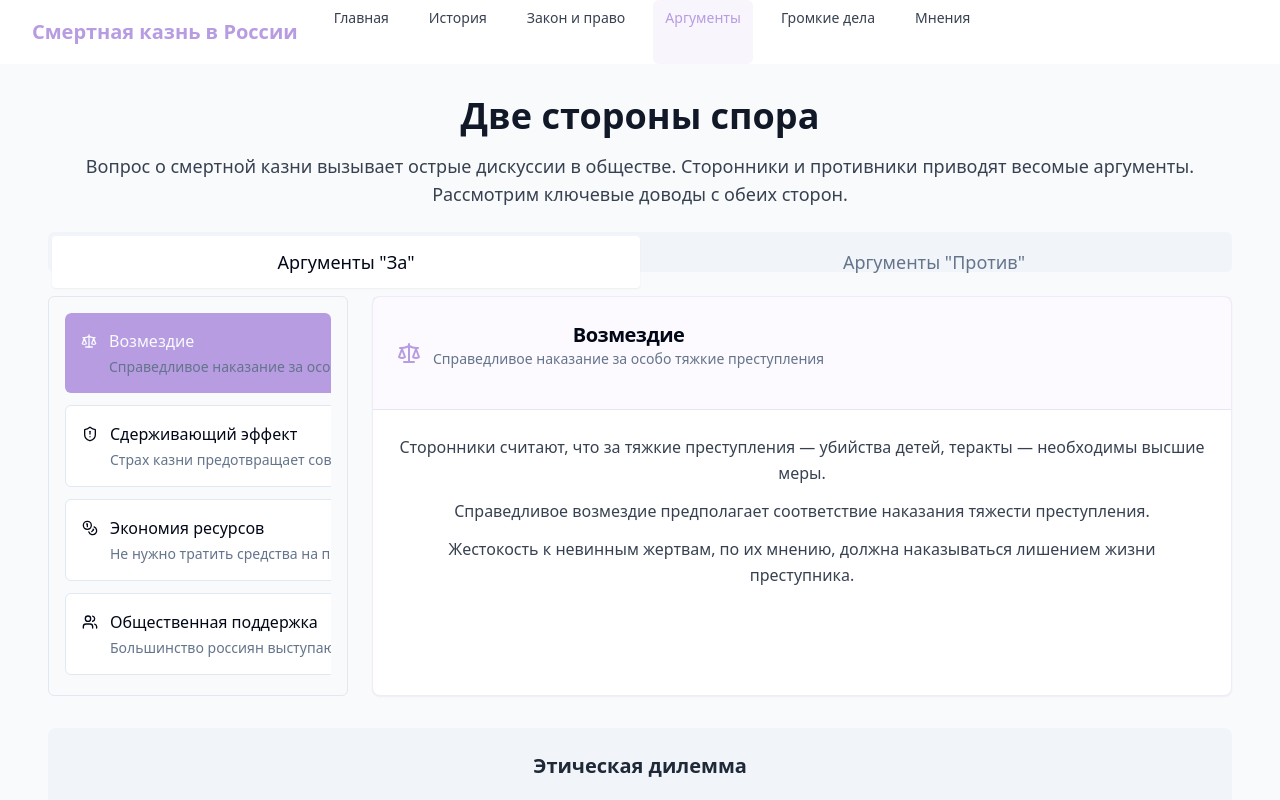
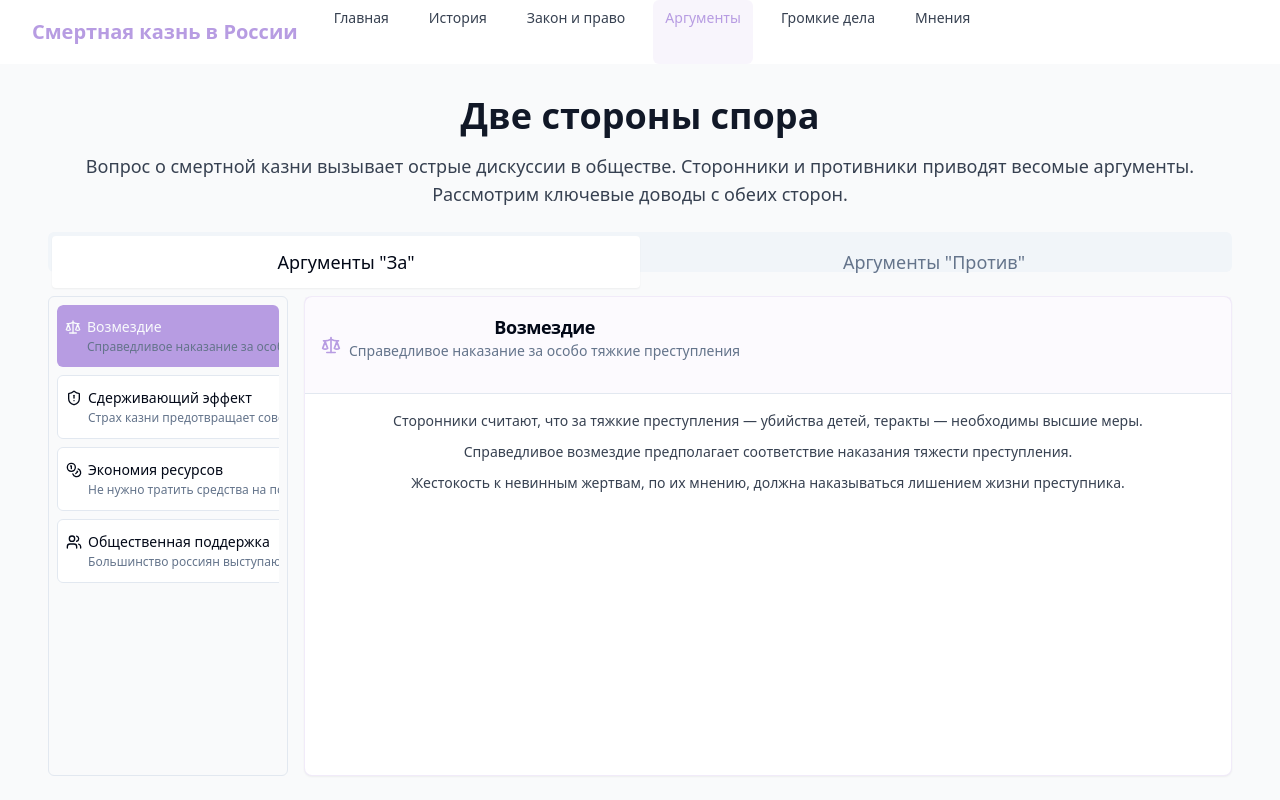
Before and after one commit to dyachenko-52/death-penalty-russia, a React (Vite) app: page /arguments in a window 1280 px wide. Shown: the top 800 px of the page. Built offline with nearby package versions, Linux system fonts and the light colour scheme.

Commit message:
Улучшить систему аргументации диалога

```diff
--- a/src/components/arguments/ArgumentButton.tsx
+++ b/src/components/arguments/ArgumentButton.tsx
@@ -13,16 +13,16 @@ const ArgumentButton = ({ argument, isSelected, onClick }: ArgumentButtonProps)
   return (
     <Button
       variant={isSelected ? "default" : "outline"}
-      className="w-full justify-start text-left h-auto p-2 sm:p-4"
+      className="w-full justify-start text-left h-auto py-3 px-2"
       onClick={onClick}
     >
-      <div className="flex items-start gap-2 sm:gap-3">
-        <div className="flex-shrink-0 mt-0.5 sm:mt-1">
-          <Icon name={argument.icon} className="h-4 w-4 sm:h-5 sm:w-5" />
+      <div className="flex items-start gap-1.5">
+        <div className="flex-shrink-0 mt-0.5">
+          <Icon name={argument.icon} className="h-4 w-4" />
         </div>
-        <div>
-          <div className="font-medium text-sm sm:text-base">{argument.title}</div>
-          <div className="text-xs sm:text-sm text-muted-foreground mt-0.5 sm:mt-1 line-clamp-2">{argument.description}</div>
+        <div className="flex-1">
+          <div className="font-medium text-xs sm:text-sm">{argument.title}</div>
+          <div className="text-xs text-muted-foreground mt-0.5 line-clamp-3">{argument.description}</div>
         </div>
       </div>
     </Button>
--- a/src/components/arguments/ArgumentCard.tsx
+++ b/src/components/arguments/ArgumentCard.tsx
@@ -11,7 +11,7 @@ interface ArgumentCardProps {
 
 const ArgumentCard = ({ arguments: args, selectedArgument, onSelect }: ArgumentCardProps) => {
   return (
-    <div className="grid md:grid-cols-[250px_1fr] lg:grid-cols-[300px_1fr] gap-4 sm:gap-6">
+    <div className="grid md:grid-cols-[200px_1fr] lg:grid-cols-[240px_1fr] gap-3 sm:gap-4">
       <ArgumentList
         arguments={args}
         selectedArgument={selectedArgument}
--- a/src/components/arguments/ArgumentData.ts
+++ b/src/components/arguments/ArgumentData.ts
@@ -3,27 +3,15 @@ import { Argument } from '@/types/arguments';
 
 export const proArguments: Argument[] = [
   {
-    title: "Возмездие",
-    description: "Справедливое наказание за особо тяжкие преступления",
-    details: "Сторонники смертной казни считают, что за особо тяжкие преступления, особенно убийства детей и террористические акты, необходимо наказывать высшей мерой. Принцип справедливого возмездия предполагает, что наказание должно соответствовать тяжести совершенного деяния. Жестокость по отношению к невинным жертвам, по мнению многих, может быть справедливо наказана только лишением жизни преступника.",
-    icon: "Scale"
-  },
-  {
-    title: "Сдерживающий эффект",
-    description: "Страх казни предотвращает совершение тяжких преступлений",
-    details: "Сторонники смертной казни утверждают, что страх быть казненным может удержать потенциальных преступников от совершения особо тяжких преступлений. Хотя многие исследования не подтверждают наличие причинно-следственной связи между смертной казнью и уровнем преступности, её сторонники считают, что для некоторых людей именно страх смерти может стать решающим фактором при отказе от преступления.",
-    icon: "ShieldAlert"
-  },
-  {
     title: "Экономия ресурсов",
-    description: "Не нужно тратить средства на пожизненное содержание преступников",
-    details: "Одним из аргументов за смертную казнь является экономия государственных ресурсов. Содержание осуждённых к пожизненному заключению обходится обществу очень дорого: специальные условия содержания, охрана, питание, медицинское обслуживание — всё это требует значительных финансовых затрат на протяжении многих десятилетий. Сторонники казни считают, что эти средства можно было бы использовать на более конструктивные социальные программы.",
+    description: "Не нужно тратить средства на пожизненное содержание осуждённых за особо тяжкие преступления",
+    details: "Одним из аргументов в пользу смертной казни является экономия государственных ресурсов. Содержание осуждённых к пожизненному заключению обходится обществу очень дорого: специальные условия содержания, усиленная охрана, питание, медицинское обслуживание — всё это требует значительных финансовых затрат на протяжении многих десятилетий.\n\nВ среднем, содержание одного заключённого в течение всей его жизни может обходиться государству в миллионы рублей. Сторонники казни считают, что эти средства могли бы быть использованы более эффективно — например, на социальные программы для малоимущих, развитие образования, здравоохранения или поддержку жертв преступлений.\n\nПротивники данного аргумента указывают, что процедура смертной казни, включая многочисленные апелляции и особые условия содержания приговорённых, тоже требует значительных расходов. Кроме того, они считают, что вопросы бюджетной экономии не должны решаться ценой человеческих жизней.",
     icon: "Coins"
   },
   {
     title: "Общественная поддержка",
-    description: "Большинство россиян выступают за возвращение смертной казни",
-    details: "Согласно различным социологическим опросам, значительная часть российского общества (от 50 до 70% в разных опросах) поддерживает идею возвращения смертной казни для отдельных категорий преступников. Сторонники возврата к смертной казни указывают на то, что в демократическом обществе законодательство должно отражать волю большинства граждан, и игнорировать это мнение — значит идти против принципов народовластия.",
+    description: "Большинство граждан в России выступают за возвращение смертной казни как высшей меры наказания",
+    details: "Согласно различным социологическим исследованиям и опросам общественного мнения, значительная часть российского общества (от 50 до 70% в разных опросах) поддерживает идею возвращения смертной казни для отдельных категорий особо опасных преступников.\n\nСторонники возврата к смертной казни указывают на то, что в демократическом обществе законодательство должно отражать волю большинства граждан. Они считают, что игнорировать мнение большинства по такому важному вопросу — значит идти против принципов народовластия и демократии.\n\nНекоторые эксперты отмечают, что высокий уровень поддержки смертной казни связан с общественным запросом на справедливость и обеспечение безопасности. После резонансных преступлений процент сторонников смертной казни обычно увеличивается.\n\nОднако критики этого аргумента подчёркивают, что права человека, включая право на жизнь, не должны определяться мнением большинства. Они считают, что защита фундаментальных прав должна быть выше текущих общественных настроений.",
     icon: "Users"
   }
 ];
@@ -31,26 +19,26 @@ export const proArguments: Argument[] = [
 export const contraArguments: Argument[] = [
   {
     title: "Судебные ошибки",
-    description: "Невозможно исправить после исполнения приговора",
-    details: "Ни одна судебная система не застрахована от ошибок. После того как смертный приговор приведен в исполнение, его уже невозможно отменить или исправить. История знает множество случаев, когда невиновные люди были приговорены к смертной казни, а их невиновность доказывалась слишком поздно. В России также известны случаи, когда после казни осуждённых выяснялось, что они не совершали инкриминируемых им преступлений.",
+    description: "Смертный приговор невозможно исправить после его исполнения, а судебные ошибки неизбежны",
+    details: "Ни одна судебная система в мире не застрахована от ошибок. История знает множество случаев, когда невиновные люди были приговорены к смертной казни, а их невиновность доказывалась слишком поздно — иногда уже после исполнения приговора.\n\nВ России также известны случаи судебных ошибок, когда после казни осуждённых выяснялось, что они не совершали инкриминируемых им преступлений. Самым известным примером является дело Андрея Чикатило, из-за которого был казнён невиновный Александр Кравченко.\n\nС развитием технологий ДНК-экспертизы во многих странах были обнаружены десятки случаев, когда приговорённые к смертной казни оказывались невиновными. По некоторым оценкам, процент судебных ошибок при вынесении смертных приговоров может составлять от 4% до 10%.\n\nВ отличие от других видов наказания, смертную казнь невозможно отменить или компенсировать после её исполнения. Возможность казни невиновного человека многие считают неприемлемым риском для правового государства.",
     icon: "AlertTriangle"
   },
   {
     title: "Право на жизнь",
-    description: "Основополагающее и неотъемлемое право человека",
-    details: "Право на жизнь признается основополагающим, фундаментальным правом человека, закрепленным во Всеобщей декларации прав человека и других международных документах. Смертная казнь прямо противоречит этому принципу, позволяя государству лишать граждан жизни. Многие правозащитники и юристы считают, что право распоряжаться человеческой жизнью не должно принадлежать никому, включая государство.",
+    description: "Основополагающее и неотъемлемое право человека, закреплённое в международных и конституционных нормах",
+    details: "Право на жизнь признается основополагающим, фундаментальным правом человека, закрепленным во Всеобщей декларации прав человека, Международном пакте о гражданских и политических правах и других международных документах. В России это право закреплено в статье 20 Конституции.\n\nСмертная казнь прямо противоречит этому принципу, позволяя государству лишать граждан жизни. Многие правозащитники и юристы считают, что право распоряжаться человеческой жизнью не должно принадлежать никому, включая государство.\n\nСторонники этой позиции утверждают, что государство, применяя смертную казнь, фактически опускается до уровня преступников, используя то же самое насилие, за которое наказывает. Они считают это логическим и этическим противоречием.\n\nБольшинство развитых стран мира уже отказались от смертной казни, признав её несовместимой с принципами современного гуманизма и уважения к правам человека. На сегодняшний день более 70% стран мира отменили смертную казнь законодательно или на практике.",
     icon: "Heart"
   },
   {
     title: "Неэффективность",
-    description: "Нет доказательств, что казнь снижает преступность",
-    details: "Многочисленные исследования, проведенные в разных странах, не обнаруживают чёткой корреляции между наличием смертной казни и уровнем тяжких преступлений. Статистика показывает, что отмена смертной казни в разных странах не приводила к росту числа убийств. Более того, во многих странах, где смертная казнь отменена, уровень насильственной преступности ниже, чем в странах, где она сохраняется.",
+    description: "Научные исследования не подтверждают, что смертная казнь снижает уровень тяжких преступлений",
+    details: "Многочисленные научные исследования, проведенные в разных странах, не обнаруживают чёткой корреляции между наличием смертной казни и уровнем тяжких преступлений. Статистика показывает, что отмена смертной казни в разных странах не приводила к росту числа убийств.\n\nБолее того, во многих странах, где смертная казнь отменена, уровень насильственной преступности значительно ниже, чем в странах, где она сохраняется. Например, уровень убийств в США, сохраняющих смертную казнь в ряде штатов, выше, чем в большинстве европейских стран, где смертная казнь отменена.\n\nПсихологические исследования показывают, что большинство тяжких преступлений совершается либо в состоянии аффекта, когда человек не думает о последствиях, либо преступниками, которые не рассчитывают быть пойманными. В обоих случаях угроза смертной казни не выполняет сдерживающей функции.\n\nТаким образом, главным фактором снижения уровня преступности является не жестокость наказания, а его неотвратимость и эффективная работа правоохранительной системы.",
     icon: "LineChart"
   },
   {
     title: "Гуманистические стандарты",
-    description: "Несоответствие современным представлениям о гуманизме",
-    details: "В современном мире смертная казнь рассматривается как архаичная и негуманная мера наказания. Многие считают, что любое цивилизованное общество должно стремиться к гуманизации правовой системы, а не к ужесточению наказаний, даже для тяжких преступников. Такие ценности как милосердие, возможность исправления и вера в человеческое достоинство несовместимы с практикой лишения жизни.",
+    description: "Несоответствие современным представлениям о гуманизме, цивилизованности и достоинстве человека",
+    details: "В современном мире смертная казнь всё чаще рассматривается как архаичная и негуманная мера наказания, не соответствующая уровню развития цивилизации XXI века. Многие считают, что любое цивилизованное общество должно стремиться к гуманизации правовой системы, а не к ужесточению наказаний.\n\nТакие ценности как милосердие, возможность исправления и вера в человеческое достоинство считаются несовместимыми с практикой лишения человека жизни, независимо от тяжести совершённого им преступления.\n\nСовет Европы и Европейский Союз рассматривают отказ от смертной казни как необходимое условие для вступления в эти организации. ООН неоднократно призывала все страны ввести мораторий на смертную казнь с перспективой её полной отмены.\n\nПротивники смертной казни указывают, что история развития человечества демонстрирует постепенный отказ от жестоких наказаний в пользу более гуманных. Они считают, что отмена смертной казни — это вопрос не только права, но и общественной морали и этики.",
     icon: "HeartHandshake"
   }
 ];
--- a/src/components/arguments/ArgumentDetail.tsx
+++ b/src/components/arguments/ArgumentDetail.tsx
@@ -13,18 +13,18 @@ const ArgumentDetail = ({ argument }: ArgumentDetailProps) => {
   return (
     <div className="order-1 md:order-2">
       <Card className="border-primary/20 h-full">
-        <CardHeader className="bg-primary/5 border-b p-3 sm:p-6">
-          <div className="flex items-center gap-2 sm:gap-3">
-            <Icon name={argument.icon} className="h-5 w-5 sm:h-6 sm:w-6 text-primary flex-shrink-0" />
+        <CardHeader className="bg-primary/5 border-b p-2 sm:p-4">
+          <div className="flex items-center gap-2">
+            <Icon name={argument.icon} className="h-5 w-5 text-primary flex-shrink-0" />
             <div>
-              <CardTitle className="text-base sm:text-xl">{argument.title}</CardTitle>
-              <CardDescription className="text-sm">{argument.description}</CardDescription>
+              <CardTitle className="text-sm sm:text-lg">{argument.title}</CardTitle>
+              <CardDescription className="text-xs sm:text-sm">{argument.description}</CardDescription>
             </div>
           </div>
         </CardHeader>
-        <CardContent className="pt-4 sm:pt-6 text-sm sm:text-base p-3 sm:p-6">
+        <CardContent className="pt-3 sm:pt-4 text-xs sm:text-sm p-2 sm:p-4 max-h-[400px] md:max-h-[450px] overflow-y-auto">
           {argument.details.split('\n\n').map((paragraph, index) => (
-            <p key={index} className="mb-3 leading-snug sm:leading-relaxed">
+            <p key={index} className="mb-2 leading-relaxed">
               {paragraph}
             </p>
           ))}
--- a/src/components/arguments/ArgumentList.tsx
+++ b/src/components/arguments/ArgumentList.tsx
@@ -12,8 +12,8 @@ interface ArgumentListProps {
 const ArgumentList = ({ arguments: args, selectedArgument, onSelect }: ArgumentListProps) => {
   return (
     <div className="order-2 md:order-1">
-      <ScrollArea className="h-[200px] sm:h-[250px] md:h-[400px] rounded-md border p-2 sm:p-4">
-        <div className="space-y-2 sm:space-y-3 pr-2 sm:pr-4">
+      <ScrollArea className="h-[280px] sm:h-[350px] md:h-[480px] rounded-md border p-1 sm:p-2">
+        <div className="space-y-2 pr-1 sm:pr-2">
           {args.map((arg, i) => (
             <ArgumentButton
               key={i}
```
